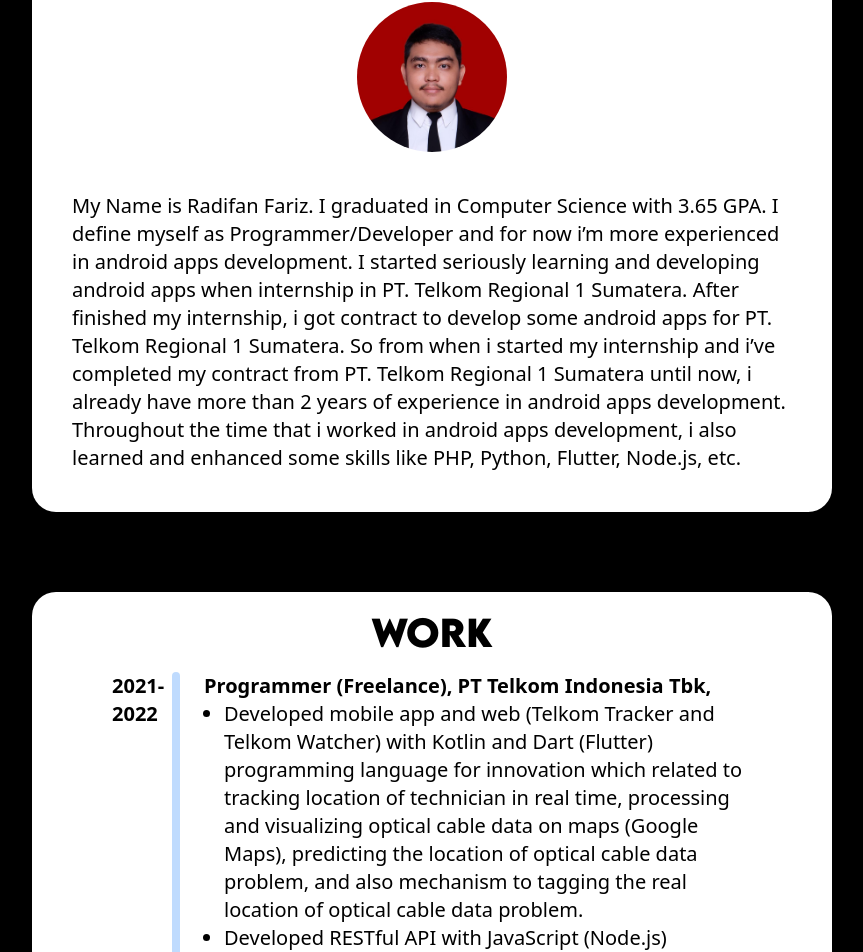
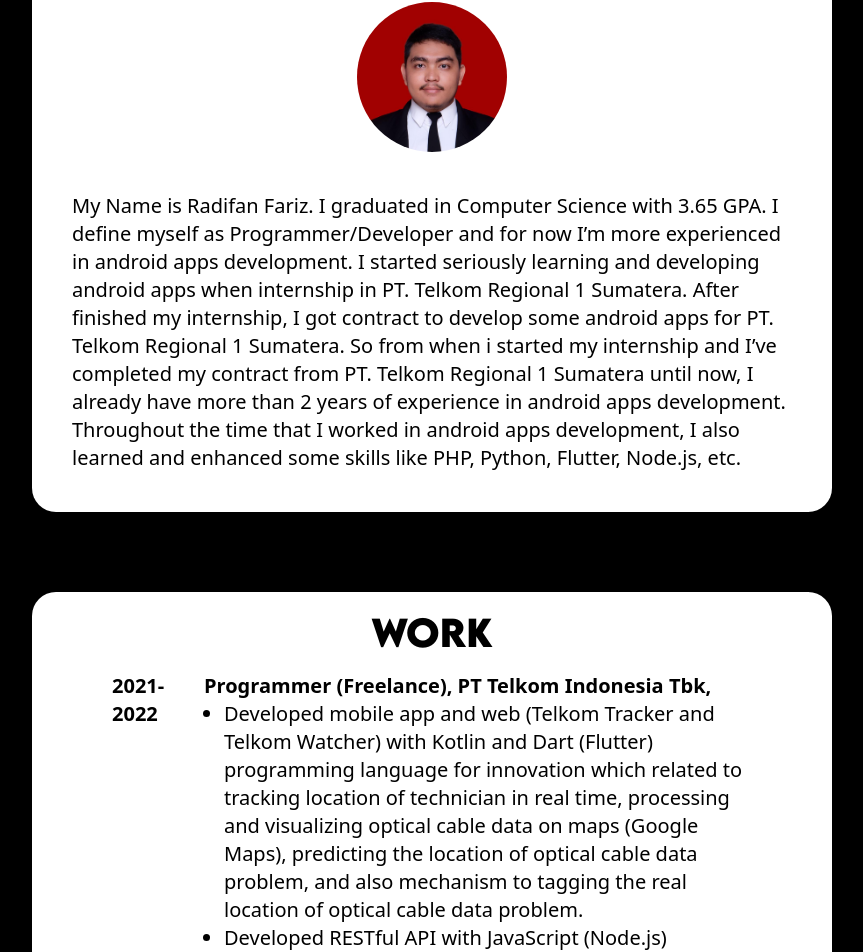
Before and after one commit to radifanfariz/portofolio-web, a Next.js app: page / in a window 1280 px wide. Shown: the part 832-1784 px from the top of the page, without its empty margins (208-1071 px from the left). Built offline with nearby package versions, Linux system fonts and the light colour scheme.

Commit message:
Fixed and updates some files

```diff
--- a/components/About.js
+++ b/components/About.js
@@ -1,4 +1,5 @@
 import Image from "next/image"
+import aboutContents from "../contents/about_contents"
 import Profile from "../static/profile.jpeg"
 
 const About = () => {
@@ -14,16 +15,7 @@
                     </div>
                     <div className="p-5">
                         <div className="text-3xl xl:text-xl text-left font-sans py-5 px-5 text-black">
-                            My Name is Radifan Fariz. I graduated in Computer Science with 3.65 GPA. I define myself as
-                            Programmer/Developer and for now i’m more experienced in android apps
-                            development. I started seriously learning and developing android apps
-                            when internship in PT. Telkom Regional 1 Sumatera. After finished my
-                            internship, i got contract to develop some android apps for PT. Telkom
-                            Regional 1 Sumatera. So from when i started my internship and i’ve
-                            completed my contract from PT. Telkom Regional 1 Sumatera until now, i
-                            already have more than 2 years of experience in android apps development.
-                            Throughout the time that i worked in android apps development, i also
-                            learned and enhanced some skills like PHP, Python, Flutter, Node.js, etc.
+                            {aboutContents}
                         </div>
                     </div>
                 </div>
--- a/components/Work.js
+++ b/components/Work.js
@@ -1,11 +1,5 @@
-import { Swiper, SwiperSlide } from "swiper/react";
-import { Navigation } from "swiper";
 import "swiper/css";
 import "swiper/css/navigation";
-import Link from 'next/link';
-import Image from 'next/image'
-import Template from '../static/template.png'
-import { addContent, getTittle } from "./subcomponents/ViewText";
 import { addComponents } from "./subcomponents/ViewWorks";
 
 
--- a/components/subcomponents/PreviewSlider.js
+++ b/components/subcomponents/PreviewSlider.js
@@ -2,14 +2,13 @@
 import { Navigation } from "swiper";
 import "swiper/css";
 import "swiper/css/navigation";
-import Link from 'next/link';
 import Image from 'next/image'
-import ProjectImages from "./ContentImages";
+import projectContentImages from "../../contents/project_content_images";
 
 const addComponents = (index) => {
 
     return (
-        <PreviewSlider key={uniqueId()} imageList={ProjectImages[index].images} />
+        <PreviewSlider key={uniqueId()} imageList={projectContentImages[index].images} />
     )
 }
 
--- a/components/subcomponents/ViewText.js
+++ b/components/subcomponents/ViewText.js
@@ -1,15 +1,14 @@
-import { data } from "autoprefixer"
 import Link from "next/link"
-import Tulisan from "./ContentTexts"
 import { GoLogoGithub } from "react-icons/go"
 import { AiFillGithub } from "react-icons/ai"
+import projectContents from "../../contents/project_contents"
 
 const addContent = (index) => {
 
     let contentComponents = []
 
 
-    Tulisan.texts[index].content.map((data) => {
+    projectContents.texts[index].content.map((data) => {
         contentComponents.push(
             <ViewTextList key={uniqueId()} src={data.subJudul.src} subTitle={data.subJudul.text} content={data.deskripsi.text} />
         )
@@ -22,7 +21,7 @@
 
 const getTittle = (index) => {
 
-    return Tulisan.texts[index].judul.text
+    return projectContents.texts[index].judul.text
 }
 
 const uniqueId = () => {
--- a/components/subcomponents/ViewWorks.js
+++ b/components/subcomponents/ViewWorks.js
@@ -1,13 +1,14 @@
-const { default: ContentWorks } = require("./ContentWorks")
+import workContents from "../../contents/work_contents"
 
 
-const addComponents = (index) => {
+
+const addComponents = () => {
 
     let contentComponents = []
 
-    ContentWorks.works.map((data) => {
+    workContents.works.map((data) => {
         contentComponents.push(
-            <ViewWorks key={uniqueId()} tahun={data.tahun} warna={data.warna} title={data.title} texts={data.texts} />
+            <ViewWorks key={data.id} tahun={data.tahun} warna={data.warna} title={data.title} texts={data.texts} />
         )
     })
 
@@ -17,9 +18,9 @@
     )
 }
 
-const uniqueId = () => {
-    return "id" + Math.random().toString(16).slice(2)
-}
+// const uniqueId = () => {
+//     return "id" + Math.random().toString(16).slice(2)
+// }
 
 
 const ViewWorks = ({ warna, tahun, title, texts }) => {
@@ -27,14 +28,14 @@
         <div className="flex mt-5">
             <div className="flex">
                 <div className="mr-10 w-5 font-bold">{tahun}</div>
-                <div className={"w-2 rounded-full".concat(" ", warna)}></div>
+                <div className={`w-2 rounded-full ${warna}`}></div>
             </div>
             <div className="text-3xl xl:text-xl flex flex-col justify-start pl-6">
                 <div className="font-bold">{title}</div>
                 <div className="">
                     <ul className="list-disc pl-5">
-                        {texts.map((item) =>
-                            <li key={uniqueId()}>{item}</li>
+                        {texts.map((item,index) =>
+                            <li key={`desc${index}`}>{item}</li>
                         )}
                     </ul>
                 </div>
--- /dev/null
+++ b/contents/about_contents.js
@@ -0,0 +1,13 @@
+const aboutContents = `My Name is Radifan Fariz. I graduated in Computer Science with 3.65 GPA. I define myself as
+Programmer/Developer and for now I’m more experienced in android apps
+development. I started seriously learning and developing android apps
+when internship in PT. Telkom Regional 1 Sumatera. After finished my
+internship, I got contract to develop some android apps for PT. Telkom
+Regional 1 Sumatera. So from when i started my internship and I’ve
+completed my contract from PT. Telkom Regional 1 Sumatera until now, I
+already have more than 2 years of experience in android apps development.
+Throughout the time that I worked in android apps development, I also
+learned and enhanced some skills like PHP, Python, Flutter, Node.js, etc.
+`
+
+export default aboutContents
--- a/components/subcomponents/ContentImages.js
+++ b/contents/project_content_images.js
@@ -1,6 +1,5 @@
-import Template from '../../static/template.png'
 
-const ProjectImages = [{
+const projectContentImages = [{
     images:
     [
         {
@@ -89,4 +88,4 @@
 
 ]
 
-export default ProjectImages
+export default projectContentImages
--- a/components/subcomponents/ContentTexts.js
+++ b/contents/project_contents.js
@@ -1,4 +1,4 @@
-const Tulisan = {
+const projectContents = {
     texts:[
         {
             judul: {
@@ -255,4 +255,4 @@
     ]
 }
 
-export default Tulisan
+export default projectContents
--- a/components/subcomponents/ContentWorks.js
+++ b/contents/work_contents.js
@@ -1,6 +1,7 @@
-const ContentWorks = {
+const workContents = {
     works: [
         {
+            id:"work1",
             warna: "bg-blue-200",
             tahun: "2021-2022",
             title: "Programmer (Freelance), PT Telkom Indonesia Tbk,",
@@ -15,6 +16,7 @@
             `]
         },
         {
+            id:"work2",
             warna: "bg-red-200",
             tahun: "2021",
             title: "Programmer (Freelance), PT Telkom Indonesia Tbk,",
@@ -23,6 +25,7 @@
             Telegram in real time.`]
         },
         {
+            id:"work3",
             warna: "bg-yellow-200",
             tahun: "2020-2021",
             title: "Programmer (Freelance), PT Telkom Indonesia Tbk,",
@@ -33,6 +36,7 @@
             is used for scraping data from internal site of Telkom and sending it to Telegram Bot.`]
         },
         {
+            id:"work4",
             warna: "bg-orange-200",
             tahun: "2020",
             title: "Programmer (Freelance), PT Telkom Indonesia Tbk,",
@@ -44,6 +48,7 @@
             mobile app that had been created.`]
         },
         {
+            id:"work5",
             warna: "bg-green-200",
             tahun: "2019",
             title: "Programmer (Internship), PT Telkom Indonesia Tbk,",
@@ -55,4 +60,4 @@
     ],
 }
 
-export default ContentWorks
+export default workContents
--- a/styles/globals.css
+++ b/styles/globals.css
@@ -30,4 +30,5 @@
 
 html, body{
     background: #000;
+    scroll-behavior: smooth;
 }
```
